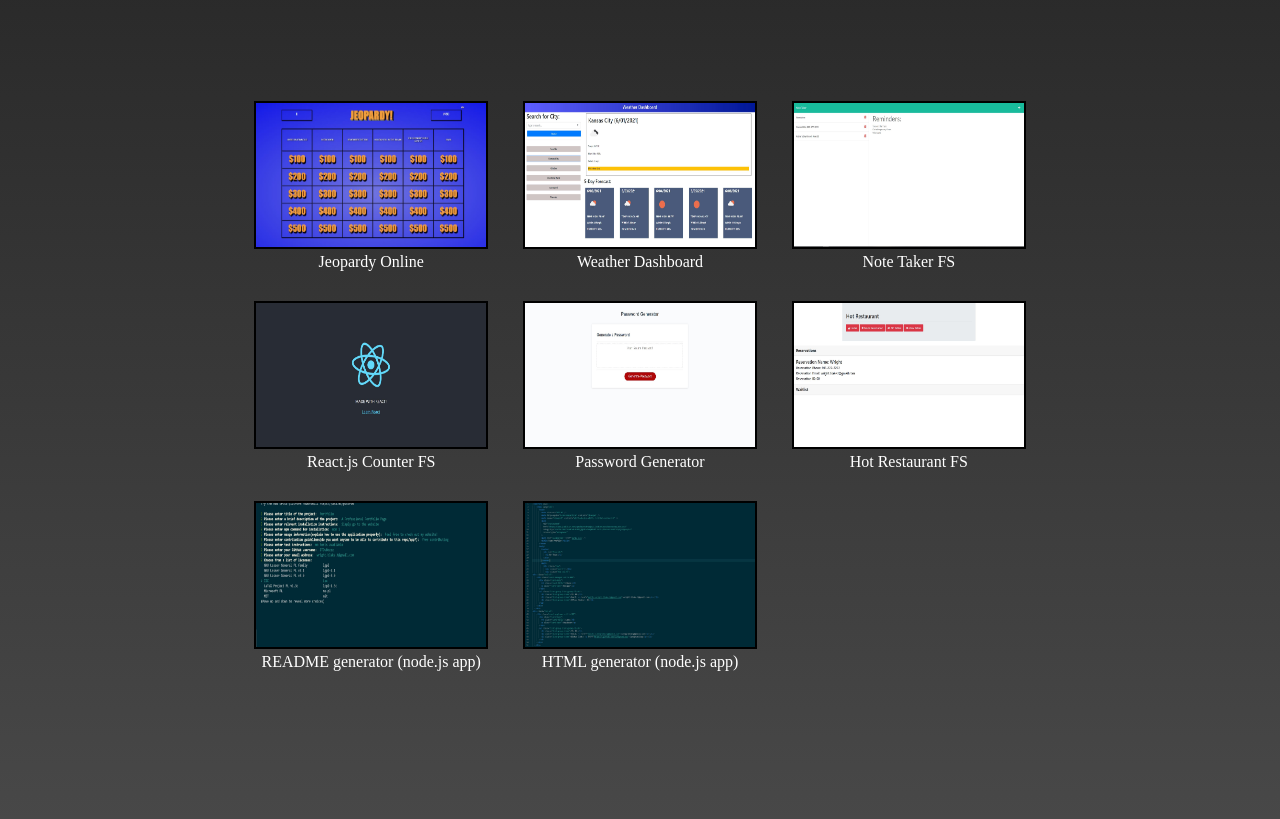
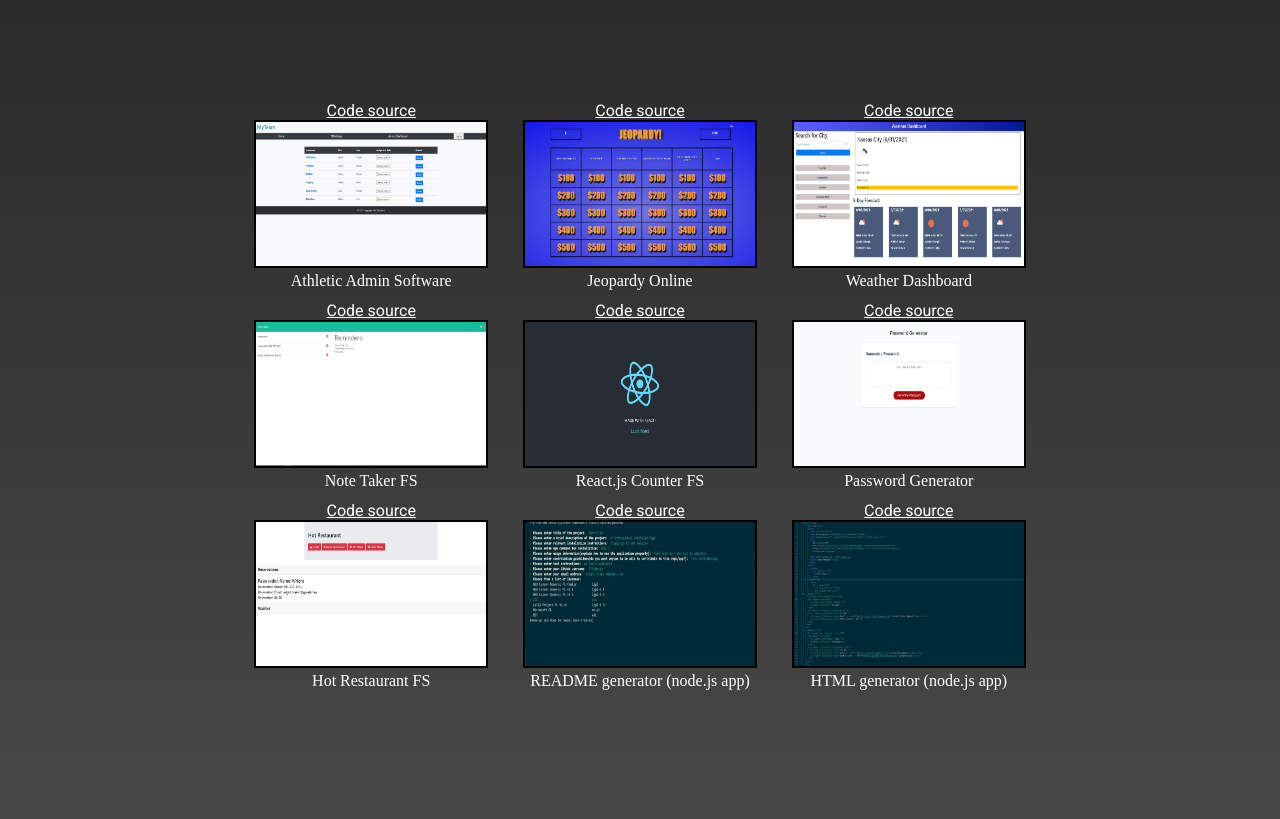
Before and after one commit to BTDubbzzz/Portfolio, a website: page index.html in a window 1280 px wide. Shown: the part 1834-2653 px from the top of the page. Drawn offline with nearby package versions, Linux system fonts and the light colour scheme; grey boxes are pictures that could not be loaded; a web font is replaced by a local one.

Commit message:
added new project and github links

```diff
--- a/index.html
+++ b/index.html
@@ -122,6 +122,22 @@
 				<h1>Recent Projects</h1>
 				<div class="projects-grid">
 					<div class="project-1 project-div">
+						<a
+							style="color: white"
+							href="https://github.com/BTDubbzzz/athletics-admin"
+							>Code source</a
+						>
+						<a href="https://abc-myteam.herokuapp.com/"
+							><img
+								src="./public/assets/images/project-screenshots/athletic_admin_screenshot.JPG"
+								alt="Screenshot of web application for managing athletic leagues or departments"
+						/></a>
+						<p>Athletic Admin Software</p>
+					</div>
+					<div class="project-2 project-div">
+						<a style="color: white" href="https://github.com/BTDubbzzz/jeopardy-game"
+							>Code source</a
+						>
 						<a href="https://btdubbzzz.github.io/jeopardy-game/"
 							><img
 								src="./public/assets/images/project-screenshots/jeopardy_screenshot.JPG"
@@ -129,7 +145,12 @@
 						/></a>
 						<p>Jeopardy Online</p>
 					</div>
-					<div class="project-2 project-div">
+					<div class="project-3 project-div">
+						<a
+							style="color: white"
+							href="https://github.com/BTDubbzzz/Weather-Dashboard"
+							>Code source</a
+						>
 						<a href="https://btdubbzzz.github.io/Weather-Dashboard/"
 							><img
 								src="./public/assets/images/project-screenshots/weather_screenshot.JPG"
@@ -137,7 +158,10 @@
 						/></a>
 						<p>Weather Dashboard</p>
 					</div>
-					<div class="project-3 project-div">
+					<div class="project-4 project-div">
+						<a style="color: white" href="https://github.com/BTDubbzzz/note-taker"
+							>Code source</a
+						>
 						<a href="https://btw-note-taker.herokuapp.com/"
 							><img
 								src="./public/assets/images/project-screenshots/notes_screenshot.JPG"
@@ -145,7 +169,12 @@
 						/></a>
 						<p>Note Taker FS</p>
 					</div>
-					<div class="project-4 project-div">
+					<div class="project-5 project-div">
+						<a
+							style="color: white"
+							href="https://github.com/BTDubbzzz/react-counter-app"
+							>Code source</a
+						>
 						<a href="https://btdubbzzz.github.io/react-counter-app/"
 							><img
 								src="./public/assets/images/project-screenshots/react_screenshot.JPG"
@@ -153,7 +182,12 @@
 						/></a>
 						<p>React.js Counter FS</p>
 					</div>
-					<div class="project-5 project-div">
+					<div class="project-6 project-div">
+						<a
+							style="color: white"
+							href="https://github.com/BTDubbzzz/Password-Generator"
+							>Code source</a
+						>
 						<a href="https://btdubbzzz.github.io/Password-Generator/"
 							><img
 								src="./public/assets/images/project-screenshots/password_screenshot.JPG"
@@ -161,7 +195,10 @@
 						/></a>
 						<p>Password Generator</p>
 					</div>
-					<div class="project-6 project-div">
+					<div class="project-7 project-div">
+						<a style="color: white" href="https://github.com/BTDubbzzz/hot-restaurant"
+							>Code source</a
+						>
 						<a href="https://gentle-beyond-27558.herokuapp.com/"
 							><img
 								src="./public/assets/images/project-screenshots/restaurant_screenshot.JPG"
@@ -169,7 +206,12 @@
 						/></a>
 						<p>Hot Restaurant FS</p>
 					</div>
-					<div class="project-7 project-div">
+					<div class="project-8 project-div">
+						<a
+							style="color: white"
+							href="https://github.com/BTDubbzzz/README-generator"
+							>Code source</a
+						>
 						<a href="https://github.com/BTDubbzzz/README-generator"
 							><img
 								src="./public/assets/images/project-screenshots/readme_screenshot.JPG"
@@ -177,7 +219,12 @@
 						/></a>
 						<p>README generator (node.js app)</p>
 					</div>
-					<div class="project-8 project-div">
+					<div class="project-9 project-div">
+						<a
+							style="color: white"
+							href="https://github.com/BTDubbzzz/Employee-Dashboard"
+							>Code source</a
+						>
 						<a href="https://github.com/BTDubbzzz/Employee-Dashboard"
 							><img
 								src="./public/assets/images/project-screenshots/employees_screenshot.JPG"
@@ -185,10 +232,6 @@
 						/></a>
 						<p>HTML generator (node.js app)</p>
 					</div>
-					<!-- <div class="project-9 project-div">
-						<a href=""><img src="./public/assets/images/fullname_logo.jpg" alt="" /></a>
-						<p>Coming Soon!</p>
-					</div> -->
 				</div>
 			</section>
 			<section class="contact-me" data-scroll-index="3">
```
Also changed, not shown: README.md (added), public/assets/images/project-screenshots/athletic_admin_screenshot.JPG (added), public/assets/images/project-screenshots/portfolio_screenshot.JPG (added).
